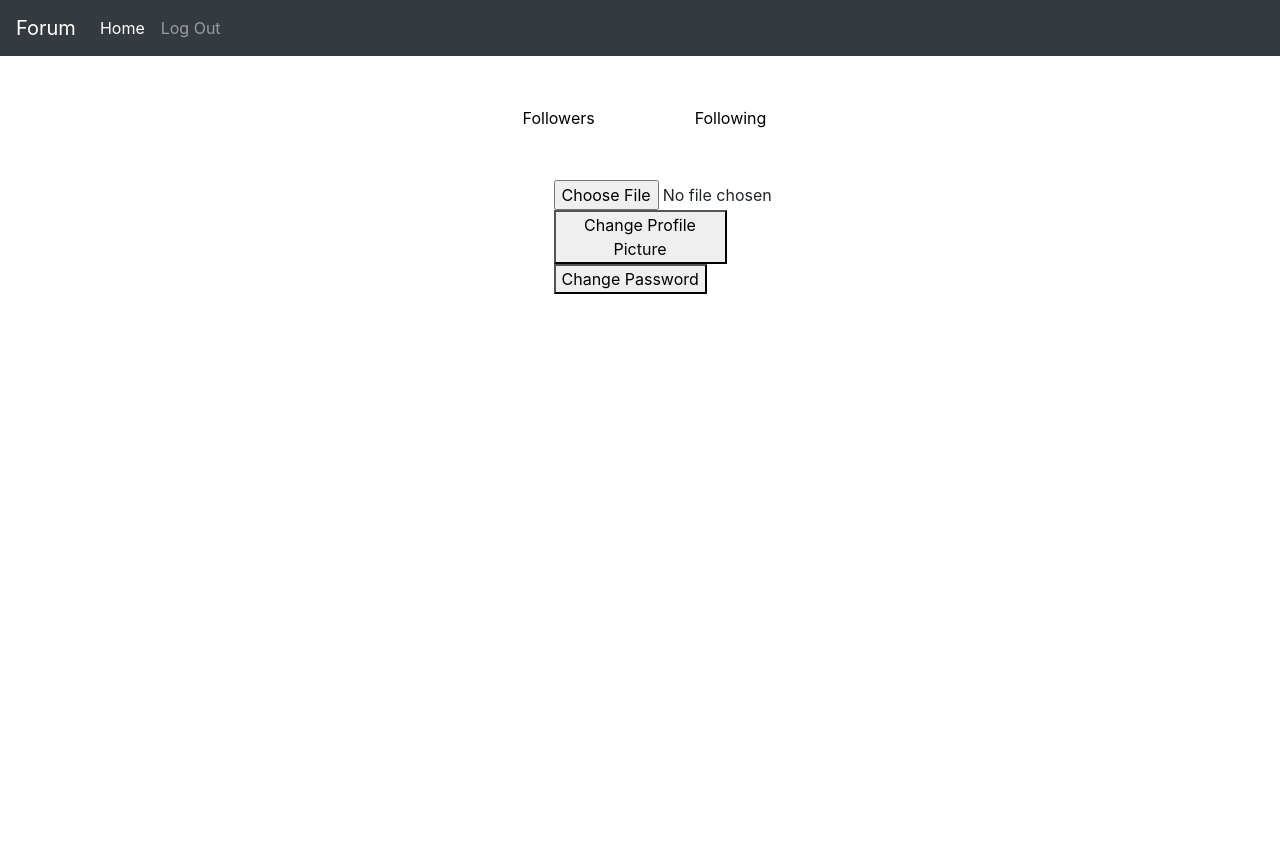
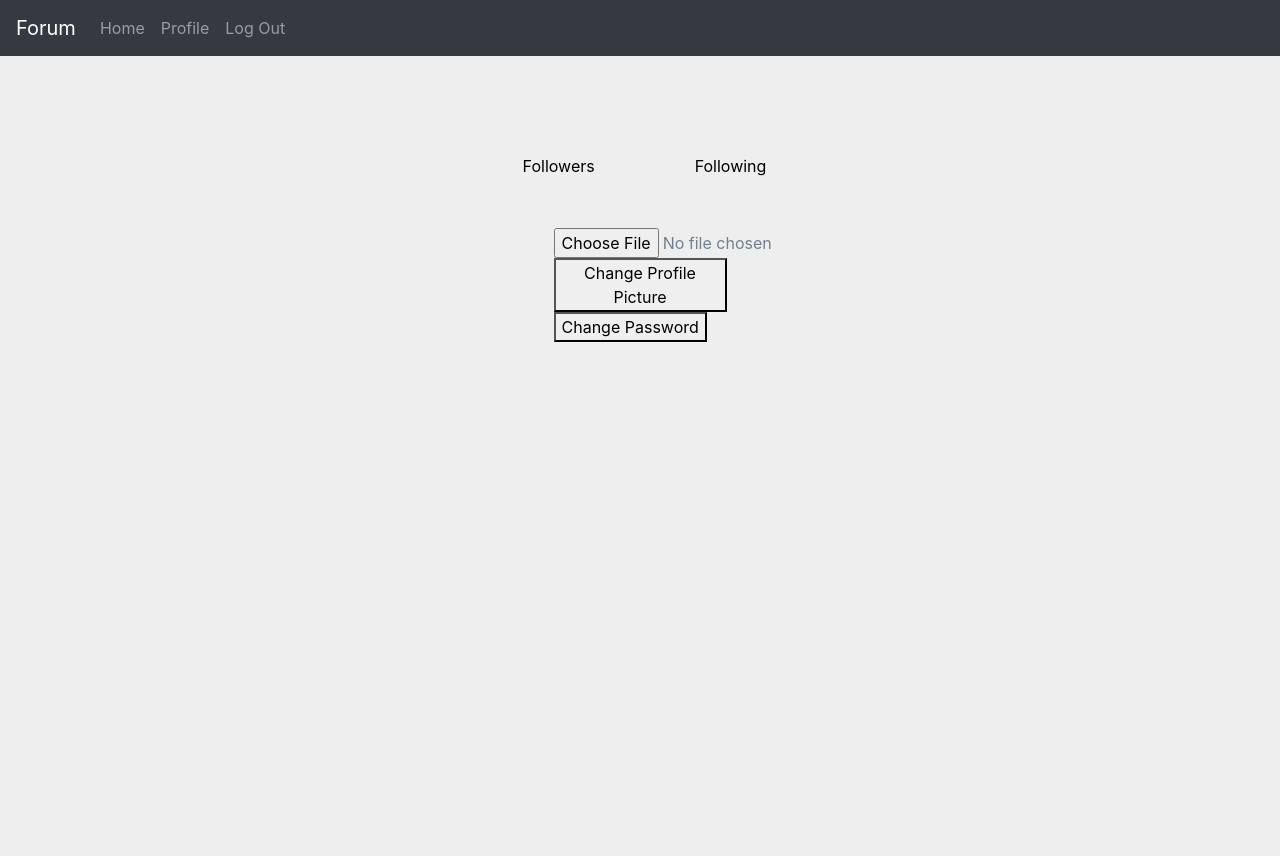
Before and after one commit to amar2468/Online-Discussion-Forum, a Flask app: template templates/student_profile.html in a window 1280 px wide. Before the commit the page ends 294 px from the top, so only its background shows below. Run offline with Flask 2, Linux system fonts and the light colour scheme; the template is opened without the code that fills it, so the values that code supplies are empty; the visitor is signed in with stand-in values (Sample User, id 1); parts of the project's set-up code (start-up, migrations or seed data) failed here and were passed over; some libraries are stand-ins or nearby versions.

Commit message:
Changed the template by adding special divs from bootstrap + change background colour + student profile option in navbar

```diff
--- a/templates/student_profile.html
+++ b/templates/student_profile.html
@@ -8,6 +8,16 @@
         <script src="https://ajax.googleapis.com/ajax/libs/jquery/3.5.1/jquery.min.js"></script>
         <script src="https://cdnjs.cloudflare.com/ajax/libs/popper.js/1.16.0/umd/popper.min.js"></script>
         <script src="https://maxcdn.bootstrapcdn.com/bootstrap/4.5.2/js/bootstrap.min.js"></script>
+
+        <style type="text/css">
+
+            body
+            {
+                background:#eee;
+                color: #708090;
+            }
+
+        </style>
 
     </head>
 
@@ -23,7 +33,8 @@
                 </button>
                 <div class="collapse navbar-collapse" id="navbarNavAltMarkup">
                     <div class="navbar-nav">
-                        <a class="nav-item nav-link active" href="/">Home <span class="sr-only">(current)</span></a>
+                        <a class="nav-item nav-link" href="/">Home <span class="sr-only">(current)</span></a>
+                        <a class="nav-item nav-link" href="/student_profile">Profile</a>
                         <a class="nav-item nav-link" href="/logout">Log Out</a>
                     </div>
                 </div>
@@ -40,7 +51,7 @@
             </button>
             <div class="collapse navbar-collapse" id="navbarNavAltMarkup">
                 <div class="navbar-nav">
-                    <a class="nav-item nav-link active" href="/">Home <span class="sr-only">(current)</span></a>
+                    <a class="nav-item nav-link" href="/">Home <span class="sr-only">(current)</span></a>
                     <a class="nav-item nav-link" href="/login_account">Sign In</a>
                     <a class="nav-item nav-link" href="/register_account">Register</a>
                 </div>
@@ -52,9 +63,9 @@
 
 
 
+        <section class="vh-100">
 
-
-        <div id="div_with_welcome_user_message">
+            <div class="container py-5 h-80">
                 <table class="user_info_table">
                     {% for key, value in document.items() %}
                         {% if key == "profile_picture_link" %}
@@ -104,6 +115,6 @@
                 </div>
 
             </div>
-
+        </section>
     </body>
 </html>
```
Lines whose indentation alone changed are shown as unchanged.
